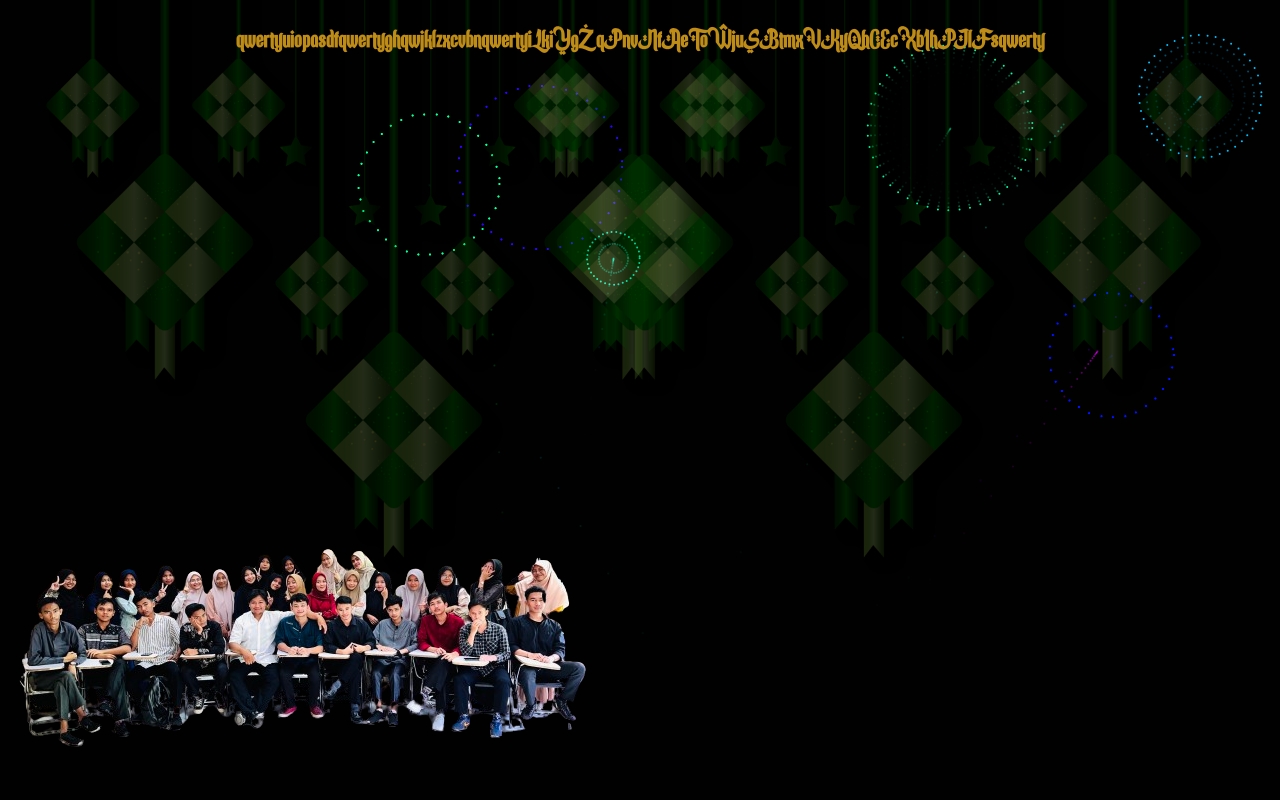
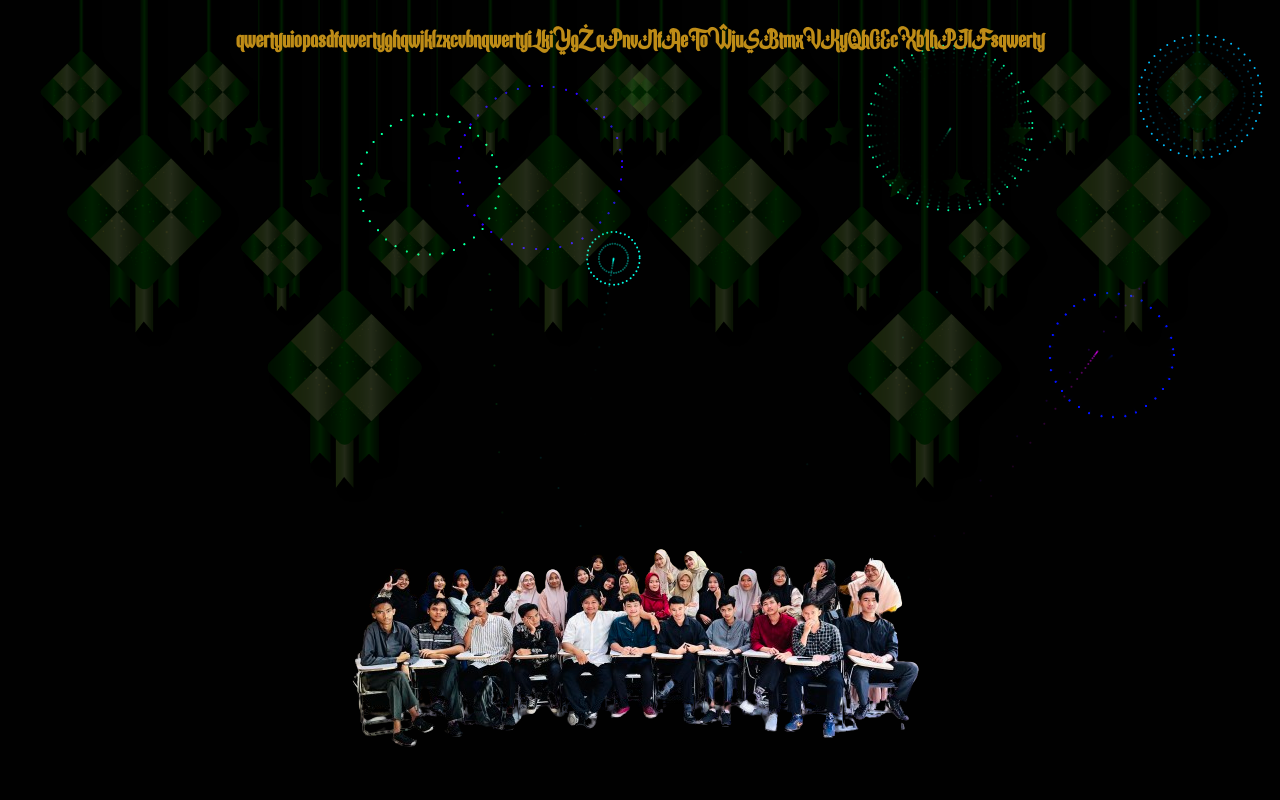
Before and after one commit to AICodeAl/Lebaran, a plain HTML site: page index.html in a window 1280 px wide. Drawn offline with Linux system fonts and the light colour scheme; animation ran at ten frames a second.

Commit message:
Update style.css

```diff
--- a/style.css
+++ b/style.css
@@ -18,7 +18,7 @@ canvas {
   left: 0;
   z-index: -1;
   opacity: 0.2;
-  width: 800px;
+  width: 700px;
 }
 
 .gambar-kanan {
@@ -27,12 +27,14 @@ canvas {
   right: 0;
   z-index: -1;
   opacity: 0.2;
-  width: 800px;
+  width: 700px;
 }
 
 .gambar-bawah {
-  position: fixed;
+  position: absolute;
   bottom: 0;
+  left: 50%;
+  right: 50%;
   transform: translateX(-50%);
   z-index: 1;
 }
```
